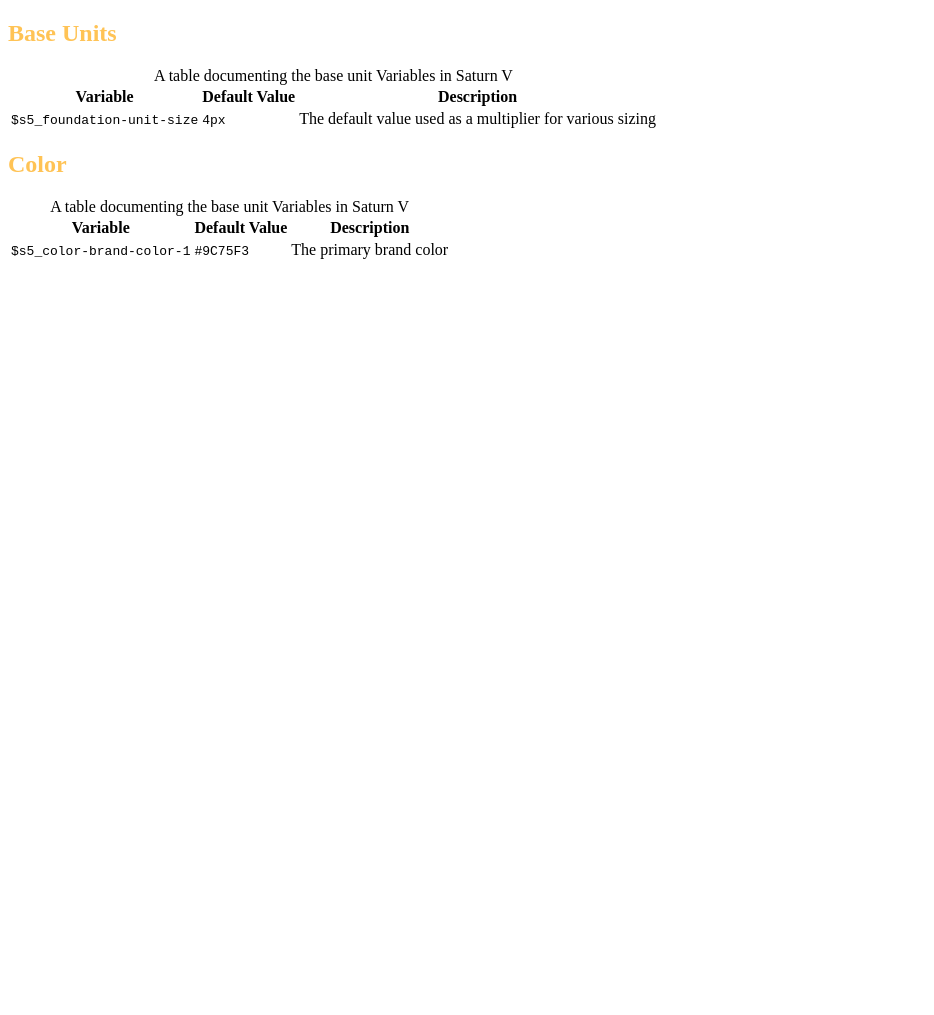
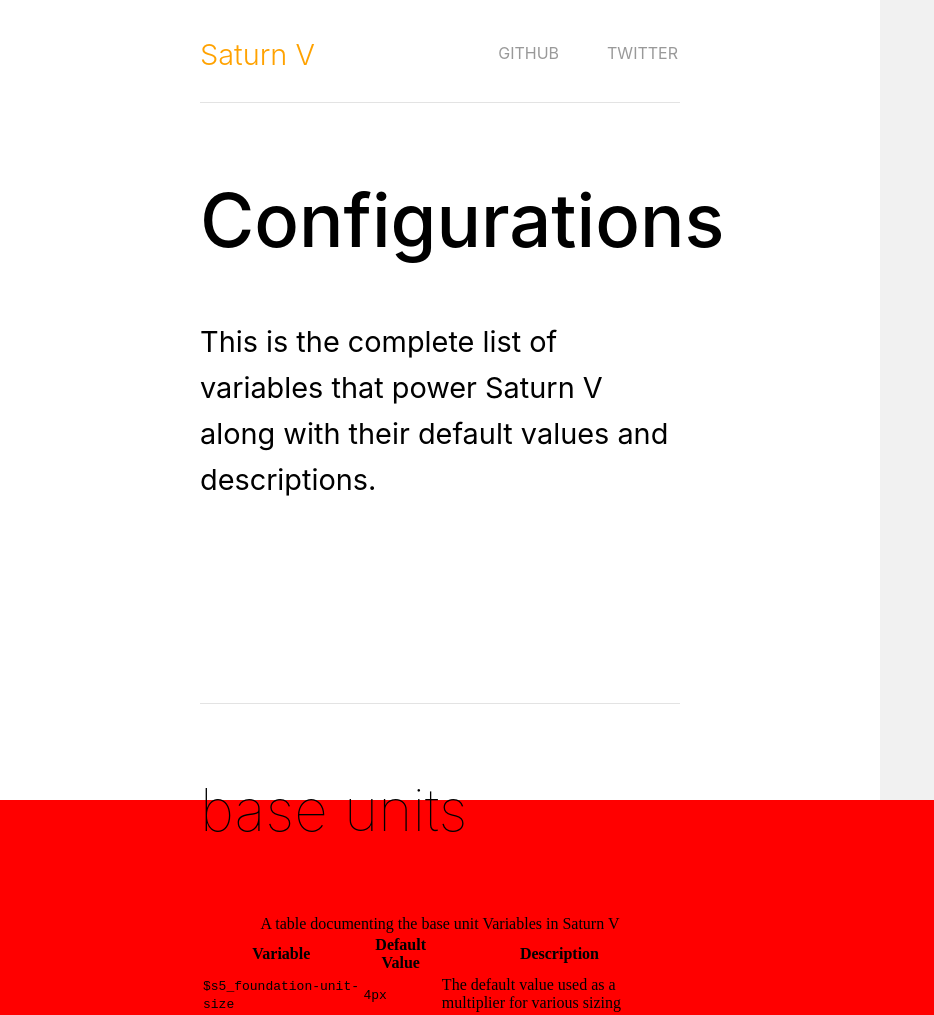
Before and after one commit to voyagerstudio/saturnfive, a website: page docs/configurations.html in a window 1280 px wide. Shown: the whole page, without its empty margins (0-934 px from the left). Before the commit the page ends 800 px from the top, so only its background shows below. Drawn offline with Linux system fonts and the light colour scheme.

Commit message:
setting up beginning of docs

```diff
--- a/docs/assets/style.scss
+++ b/docs/assets/style.scss
@@ -1,10 +1,5 @@
 @import '../../satfive.scss';
-
-
-h2 {
-  color: get-color(orange, 3);
-
-  @include max-width-viewport(md) {
-    color: get-color(green, 3);
-  }
-}
+@import 'styles/base';
+@import 'styles/header';
+@import 'styles/sidebar';
+@import 'styles/sections';
--- /dev/null
+++ b/docs/assets/styles/_base.scss
@@ -0,0 +1,17 @@
+.wrapper {
+  width: 100%;
+  display: flex;
+  height: 100vh;
+  padding: 0;
+  margin: 0;
+}
+
+.content-wrapper {
+  background-color: get-color(white);
+  padding: set-size(2) set-size(50);
+  width: calc(100% - #{set-size(100)});
+
+  @include min-width-viewport(massive) {
+    width: 70%;
+  }
+}
--- /dev/null
+++ b/docs/assets/styles/_header.scss
@@ -0,0 +1,115 @@
+@keyframes heading-kaleidoscope {
+  0% {
+    color: get-color(red);
+  }
+  10% {
+    color: get-color(orange);
+  }
+  20% {
+    color: get-color(goldenrod);
+  }
+  30% {
+    color: get-color(yellowgreen);
+  }
+  40% {
+    color: get-color(green);
+  }
+  50% {
+    color: get-color(teal);
+  }
+  60% {
+    color: get-color(blue);
+  }
+  70% {
+    color: get-color(violet);
+  }
+  80% {
+    color: get-color(pink);
+  }
+  100% {
+    color: get-color(red);
+  }
+}
+
+
+@mixin heading-kaleidoscope-animation {
+  animation-name: heading-kaleidoscope;
+  animation-iteration-count: infinite;
+  animation-duration: 60s;
+}
+
+.header {
+  border-bottom: set-size(pixel) solid get-color(grey, 7);
+  display: block;
+  margin-bottom: set-size(20);
+}
+
+.header-nav {
+  display: flex;
+  justify-content: space-between;
+  align-items: center;
+}
+
+.header-heading {
+  @include set-type(display, 10, light);
+}
+
+.header-anchor {
+  @include border-radius(4);
+  @include heading-kaleidoscope-animation;
+  text-decoration: none;
+  padding: set-size(2);
+  margin-left: set-px(-8);
+
+  &:focus,
+  &:hover {
+    background-color: papayawhip;
+  }
+}
+
+.header-nav__list {
+  list-style-type: none;
+  padding: 0;
+}
+
+.header-nav__list-item {
+  display: inline-flex;
+
+  & + & {
+    margin-left: set-size(10);
+  }
+}
+
+.header-nav__anchor {
+  @include set-type(interface, 5);
+  text-decoration: none;
+  color: get-color(black, 0, 40);
+  text-transform: uppercase;
+  position: relative;
+  padding: set-size(micro);
+  transition: color 100ms ease;
+
+  &:after {
+    width: 100%;
+    position: relative;
+    bottom: 0;
+    height: set-size(micro);
+    content: '';
+    background-color: red;
+    background: linear-gradient(to right, get-color(orange, 4), get-color(pink, -1));
+    display: block;
+    transform: scaleX(0);
+    transition: opacity 100ms ease, transform 150ms ease-in;
+    opacity: 0;
+  }
+
+  &:focus,
+  &:hover {
+    color: get-color(black);
+
+    &:after {
+      opacity: 1;
+      transform: scaleX(1);
+    }
+  }
+}
--- /dev/null
+++ b/docs/assets/styles/_sections.scss
@@ -0,0 +1,15 @@
+.type-intro__heading {
+  @include set-type(display, 18, medium);
+  @include set-type-line-height(xxs);
+}
+
+.type-intro__description {
+  @include set-type(body, 10);
+  max-width: set-size(200);
+  padding-bottom: set-size(50);
+  border-bottom: set-size(pixel) solid get-color(grey, 7);
+}
+
+.section-heading {
+  @include set-type(display, 16, thin);
+}
--- /dev/null
+++ b/docs/assets/styles/_sidebar.scss
@@ -0,0 +1,10 @@
+.sidebar {
+  background-color: get-color(grey, 8);
+  content: '';
+  display: block;
+  width: set-size(100);
+
+  @include min-width-viewport(massive) {
+    width: 30%;
+  }
+}
--- a/docs/configurations.html
+++ b/docs/configurations.html
@@ -8,7 +8,28 @@
   <title>Saturn V</title>
 </head>
 <body>
-  <h2>Base Units</h2>
+  <div class="wrapper">
+    <main class="content-wrapper">
+      <heading class="header">
+        <nav class="header-nav">
+          <h1 class="header-heading"><a class="header-anchor" href="/">Saturn V</a></h1>
+          <ul class="header-nav__list">
+            <li class="header-nav__list-item">
+              <a href="http://github.com/voyagerstudio/saturnfive" target="_blank" class="header-nav__anchor">github</a>
+            </li>
+            <li class="header-nav__list-item">
+              <a href="https://twitter.com/voyagerlog" target="_blank" class="header-nav__anchor">twitter</a>
+            </li>
+          </ul>
+        </nav>
+      </heading>
+      <section class="type-intro">
+        <h2 class="type-intro__heading">Configurations</h2>
+        <p class="type-intro__description">This is the complete list of variables that power Saturn V along with their default values and descriptions.
+        </p>
+      </section>
+      <section class="config">
+        <h3 class="section-heading">base units</h3>
         <table>
           <caption>A table documenting the base unit Variables in Saturn V</caption>
           <thead>
@@ -26,24 +47,13 @@
             </tr>
           </tbody>
         </table>
+      </section>
+    </main>
+    <aside class="sidebar">
+      <nav class="nav_wrapper">
 
-  <h2>Color</h2>
-  <table>
-    <caption>A table documenting the base unit Variables in Saturn V</caption>
-    <thead>
-      <tr>
-        <th scope="col">Variable</th>
-        <th scope="col">Default Value</th>
-        <th scope="col">Description</th>
-      </tr>
-    </thead>
-    <tbody>
-      <tr>
-        <td><code>$s5_color-brand-color-1</code></td>
-        <td><code>#9C75F3</code></td>
-        <td>The primary brand color</td>
-      </tr>
-    </tbody>
-  </table>
+      </nav>
+    </aside>
+  </div>
 </body>
 </html>
--- a/satfive/configs/_typography.scss
+++ b/satfive/configs/_typography.scss
@@ -26,6 +26,7 @@
 $s5_weight--black: 900 !default;
 
 // Line Heights
+$s5_line-height-xxs: 1 !default;
 $s5_line-height-xs: 1.2 !default;
 $s5_line-height-sm: 1.4 !default;
 $s5_line-height-md: 1.6 !default;
--- a/satfive/resets/_base.scss
+++ b/satfive/resets/_base.scss
@@ -1,6 +1,10 @@
-html {
+html,
+body {
   box-sizing: border-box;
   font-size: 100%;
+  margin: 0;
+  padding: 0;
+  background-color: red !important;
 }
 
 *,
--- a/satfive/tokens/_typography.scss
+++ b/satfive/tokens/_typography.scss
@@ -50,6 +50,7 @@
 }
 
 $s5_map--lineheight: (
+  xxs: $s5_line-height-xxs,
   xs: $s5_line-height-xs,
   sm: $s5_line-height-sm,
   md: $s5_line-height-md,
```
Also changed, not shown: docs/index.html (+32 -1 lines), docs/assets/style.processed.css. Lines whose indentation alone changed are shown as unchanged.
